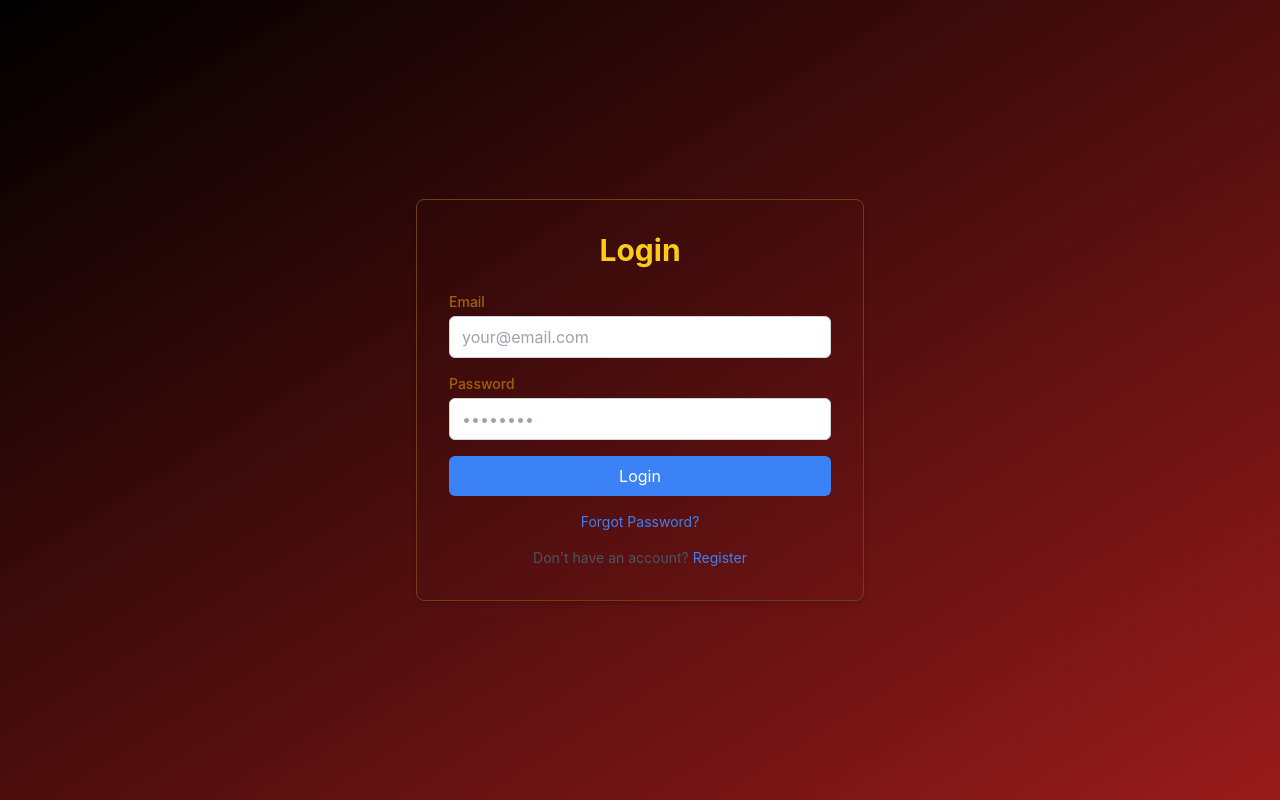
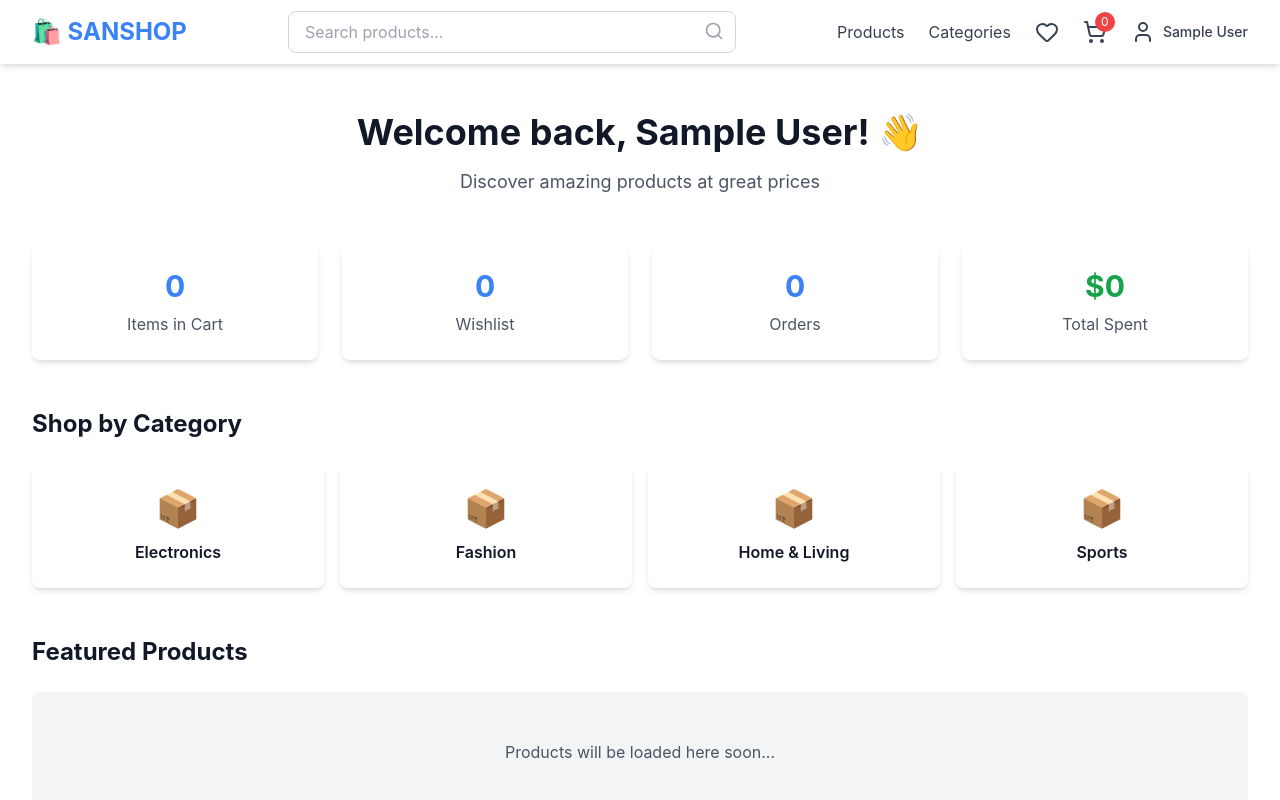
Before and after one commit to Salis02/olshop-frontend-react, a React (Create React App) app: page / in a window 1280 px wide. Before the commit this address led to /login. Shown: the top 800 px of the page. Built offline with nearby package versions, Linux system fonts and the light colour scheme; no server answers; sample sign-in values are in the browser's storage.

Commit message:
Install lucide-react icon, add props default in loading.jsx, add Layout to error page (404), change case in Approutes when user isAuthenticated

```diff
--- a/package.json
+++ b/package.json
@@ -8,6 +8,7 @@
     "@testing-library/react": "^16.3.0",
     "@testing-library/user-event": "^13.5.0",
     "axios": "1.4",
+    "lucide-react": "^0.556.0",
     "react": "^19.2.1",
     "react-dom": "^19.2.1",
     "react-router-dom": "6.28",
--- a/src/components/common/Loading.jsx
+++ b/src/components/common/Loading.jsx
@@ -1,4 +1,4 @@
-export const Loading = () => {
+export const Loading = ({ size = 'md', fullScreen = false }) => {
     const sizeClasses = {
         sm: 'h-8 w-8',
         md: 'h-12 w-12',
--- a/src/components/layout/Navbar.jsx
+++ b/src/components/layout/Navbar.jsx
@@ -25,7 +25,7 @@ export const Navbar = () => {
                     {/* Logo */}
                     <Link to="/" className="flex items-center space-x-2">
                         <div className="text-2xl font-bold text-primary">
-                            🛍️ ShopName
+                            🛍️ SANSHOP
                         </div>
                     </Link>
 
--- a/src/pages/auth/RegisterPage.jsx
+++ b/src/pages/auth/RegisterPage.jsx
@@ -9,9 +9,10 @@ export const RegisterPage = () => {
     const [formData, setFormData] = useState({
         name: '',
         email: '',
+        phone: '',
         password: '',
         confirmPassword: ''
-    })
+    });
 
     const [errors, setErrors] = useState({});
     const [isLoading, setIsLoading] = useState(false);
@@ -21,11 +22,15 @@ export const RegisterPage = () => {
             ...formData,
             [e.target.name]: e.target.value
         });
-        setErrors({
-            ...errors,
-            [e.target.name]: ''
-        });
-    }
+
+        // Clear error untuk field yang sedang diubah
+        if (errors[e.target.name]) {
+            setErrors({
+                ...errors,
+                [e.target.name]: ''
+            });
+        }
+    };
 
     const validateForm = () => {
         const newErrors = {};
@@ -73,6 +78,7 @@ export const RegisterPage = () => {
         }
 
         setIsLoading(true);
+        setErrors({}); // Clear previous errors
 
         // Prepare data untuk backend (exclude confirmPassword)
         const userData = {
@@ -221,5 +227,5 @@ export const RegisterPage = () => {
                 </div>
             </div>
         </div>
-    )
-}
+    );
+};
--- /dev/null
+++ b/src/pages/error/NotFoundPage.jsx
@@ -0,0 +1,28 @@
+import { Link } from "react-router-dom";
+import { Home } from "lucide-react";
+import { Layout } from "../../components/layout/Layout";
+
+export const NotFoundPage = () => {
+    return (
+        <Layout>
+            <div className="min-h-screen flex items-center justify-center bg-gray-50 px-4">
+                <div className="text-center">
+                    <h1 className="text-9xl font-bold text-gray-300">404</h1>
+                    <h2 className="text-3xl font-semibold text-gray-900 mt-4 mb-2">
+                        Page Not Found
+                    </h2>
+                    <p className="text-gray-600 mb-8">
+                        Sorry, the page you're looking for doesn't exist.
+                    </p>
+                    <Link
+                        to="/"
+                        className="inline-flex items-center space-x-2 bg-primary text-white px-6 py-3 rounded-lg hover:bg-blue-600 transition"
+                    >
+                        <Home className="w-5 h-5" />
+                        <span>Back to Home</span>
+                    </Link>
+                </div>
+            </div>
+        </Layout>
+    )
+}
--- /dev/null
+++ b/src/pages/home/HomePage.jsx
@@ -0,0 +1,71 @@
+import { Layout } from "../../components/layout/Layout";
+import { useAuth } from "../../hooks/useAuth";
+
+export const HomePage = () => {
+    const { user } = useAuth();
+    return (
+        <Layout>
+            <div className="max-w-7xl mx-auto px-4 sm:px-6 lg:px-8 py-12">
+                {/* Hero Section */}
+                <div className="text-center mb-12">
+                    <h1 className="text-4xl font-bold text-gray-900 mb-4">
+                        Welcome back, {user?.name}! 👋
+                    </h1>
+                    <p className="text-lg text-gray-600">
+                        Discover amazing products at great prices
+                    </p>
+                </div>
+
+                {/* Quick Stats */}
+                <div className="grid grid-cols-1 md:grid-cols-4 gap-6 mb-12">
+                    <div className="bg-white rounded-lg shadow-md p-6 text-center">
+                        <div className="text-3xl font-bold text-primary mb-2">0</div>
+                        <div className="text-gray-600">Items in Cart</div>
+                    </div>
+                    <div className="bg-white rounded-lg shadow-md p-6 text-center">
+                        <div className="text-3xl font-bold text-primary mb-2">0</div>
+                        <div className="text-gray-600">Wishlist</div>
+                    </div>
+                    <div className="bg-white rounded-lg shadow-md p-6 text-center">
+                        <div className="text-3xl font-bold text-primary mb-2">0</div>
+                        <div className="text-gray-600">Orders</div>
+                    </div>
+                    <div className="bg-white rounded-lg shadow-md p-6 text-center">
+                        <div className="text-3xl font-bold text-green-600 mb-2">$0</div>
+                        <div className="text-gray-600">Total Spent</div>
+                    </div>
+                </div>
+
+                {/* Featured Categories */}
+                <div className="mb-12">
+                    <h2 className="text-2xl font-bold text-gray-900 mb-6">
+                        Shop by Category
+                    </h2>
+                    <div className="grid grid-cols-2 md:grid-cols-4 gap-4">
+                        {['Electronics', 'Fashion', 'Home & Living', 'Sports'].map((category) => (
+                            <div
+                                key={category}
+                                className="bg-white rounded-lg shadow-md p-6 text-center cursor-pointer hover:shadow-lg transition-shadow"
+                            >
+                                <div className="text-4xl mb-3">📦</div>
+                                <h3 className="font-semibold text-gray-900">{category}</h3>
+                            </div>
+                        ))}
+                    </div>
+                </div>
+
+                {/* Products Section - Coming Soon */}
+                <div>
+                    <h2 className="text-2xl font-bold text-gray-900 mb-6">
+                        Featured Products
+                    </h2>
+                    <div className="bg-gray-100 rounded-lg p-12 text-center">
+                        <p className="text-gray-600">
+                            Products will be loaded here soon...
+                        </p>
+                    </div>
+                </div>
+            </div>
+        </Layout>
+    )
+}
--- a/src/routes/AppRoutes.jsx
+++ b/src/routes/AppRoutes.jsx
@@ -1,15 +1,43 @@
-import { BrowserRouter, Routes, Route } from 'react-router-dom';
+import { BrowserRouter, Routes, Route, Navigate } from 'react-router-dom';
 import { ProtectedRoute } from '../components/auth/ProtectedRoute';
+import { useAuth } from '../hooks/useAuth';
 
+// Auth pages
 import { LoginPage } from '../pages/auth/LoginPage';
 import { RegisterPage } from '../pages/auth/RegisterPage';
+
+// ProtectedRoute component
+import { HomePage } from '../pages/home/HomePage';
+import { NotFoundPage } from '../pages/error/NotFoundPage';
+
+const GuestRoute = ({ children }) => {
+    const { isAuthenticated, isLoading } = useAuth();
+    if (isLoading) {
+        return (
+            <div className="flex items-center justify-center min-h-screen">
+                <div className="animate-spin rounded-full h-12 w-12 border-b-2 border-primary"></div>
+            </div>
+        );
+    }
+
+    if (isAuthenticated) {
+        return <Navigate to="/" replace />;
+    }
+
+    return children;
+}
+
 
 export const AppRoutes = () => {
     return (
         <BrowserRouter>
             <Routes>
-                {/* Public Routes */}
-                <Route path="/login" element={<LoginPage />} />
+                {/* Public Routes - if has logged, redirect to home*/}
+                <Route path="/login" element={
+                    <GuestRoute>
+                        <LoginPage />
+                    </GuestRoute>
+                } />
                 <Route path="/register" element={<RegisterPage />} />
 
                 {/* Private Routes */}
@@ -17,13 +45,13 @@ export const AppRoutes = () => {
                     path="/"
                     element={
                         <ProtectedRoute>
-                            <div>Dashboard Page - Protected</div>
+                            <HomePage />
                         </ProtectedRoute>
                     }
                 />
 
                 {/* 404 */}
-                <Route path="*" element={<div>404 - Page Not Found</div>} />
+                <Route path="*" element={<NotFoundPage />} />
             </Routes>
         </BrowserRouter>
     )
```
Also changed, not shown: 1 other file (tests, documents, lock files or other folders).
